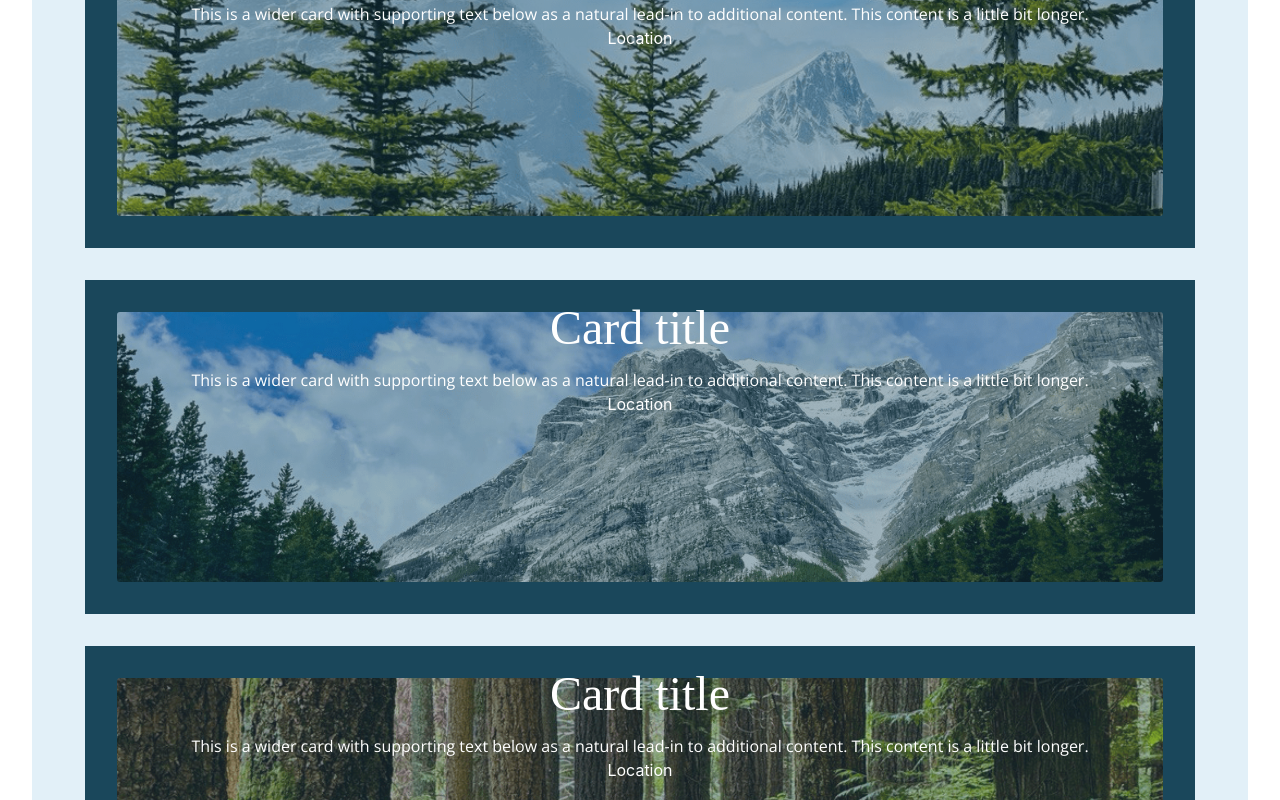
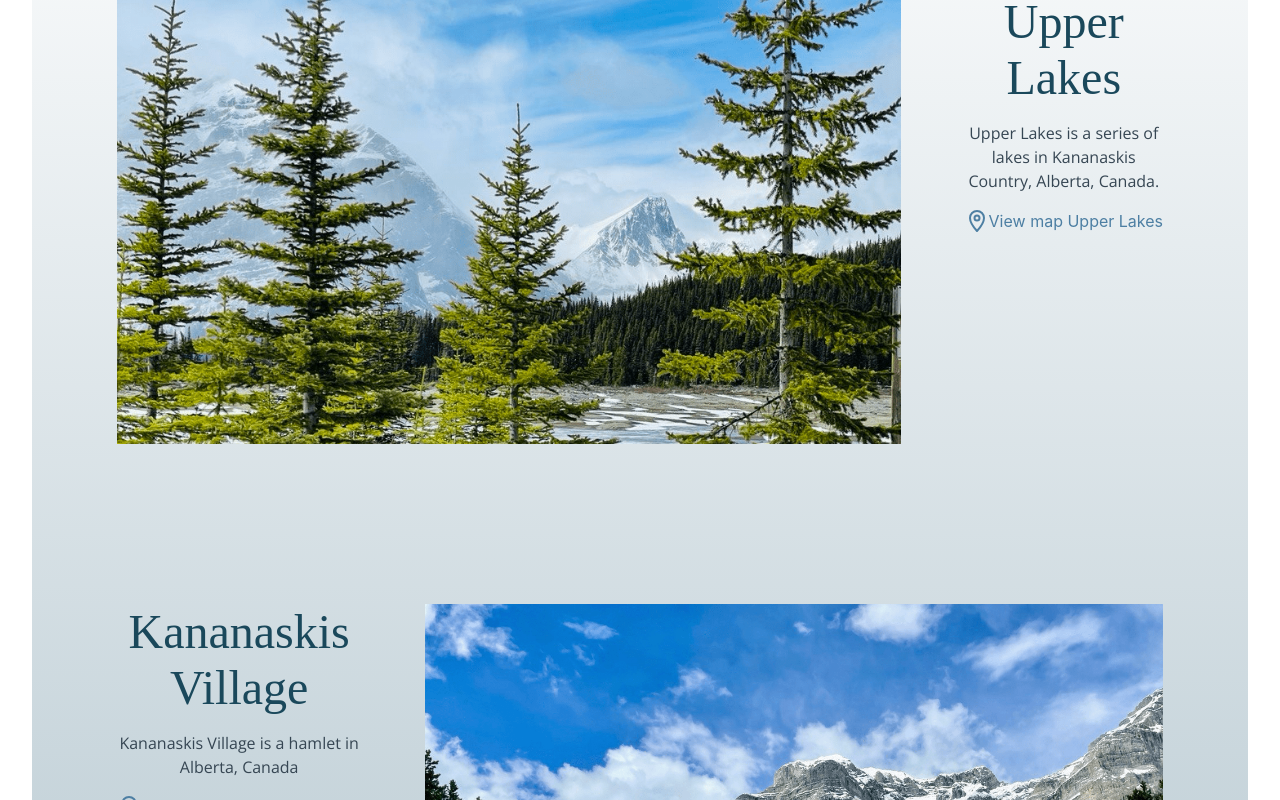
Before and after one commit to TakeFives/MapMyPlaces, a React (Vite) app: page / in a window 1280 px wide. Shown: the part 1380-2180 px from the top of the page. Built offline with nearby package versions, Linux system fonts and the light colour scheme; a web font is replaced by a local one.

Commit message:
feat: add default places and refactored layout

```diff
--- a/src/App.jsx
+++ b/src/App.jsx
@@ -1,10 +1,18 @@
+import React, { useState } from "react";
 import "./App.css";
 import { MapContainer, TileLayer, Marker, Popup } from "react-leaflet";
+import data from "./data/data.json";
 
 function App() {
   // Default Map Position
   const position = [51.0447, -114.0719]; // Calgary, Alberta
+  const places = data.locations;
 
+  const [activeItemMapId, setActiveItemMapId] = useState(null);
+
+  const toggleShowMap = (id) => {
+    setActiveItemMapId((prevId) => (prevId === id ? null : id));
+  };
   return (
     <>
       {/* Header Section */}
@@ -16,7 +24,7 @@ function App() {
             </a>
 
             <button
-              class="navbar-toggler border-0 burger-menu"
+              className="navbar-toggler border-0 burger-menu"
               type="button"
               data-bs-toggle="collapse"
               data-bs-target="#navbarNav"
@@ -24,9 +32,9 @@ function App() {
               aria-expanded="false"
               aria-label="Toggle navigation"
             >
-              <span class="burger-menu__first-line"></span>
-              <span class="burger-menu__second-line"></span>
-              <span class="burger-menu__third-line"></span>
+              <span className="burger-menu__first-line"></span>
+              <span className="burger-menu__second-line"></span>
+              <span className="burger-menu__third-line"></span>
             </button>
 
             <div
@@ -103,64 +111,54 @@ function App() {
       </section>
 
       {/* Places List Section */}
-      <section id="places" className="bg-light py-5">
+      <section id="places" className="bg-light places-container py-5">
         <div className="container">
-          <h2 className="text-center mb-4">Saved Places</h2>
+          <h2 className="text-center mb-5">Saved Places</h2>
 
-          <div className="flex cards-container">
-            {/* Card 1 */}
-            <div class="card bg-dark text-white">
-              <img
-                class="card-img"
-                src="src/assets/images/featured-image-1.png"
-                alt="Card image"
-              />
-              <div class="card-img-overlay">
-                <h3 class="card-title text-white">Card title</h3>
-                <p class="card-text text-white">
-                  This is a wider card with supporting text below as a natural
-                  lead-in to additional content. This content is a little bit
-                  longer.
-                </p>
-                <span>Location</span>
-              </div>
-            </div>
+          <div className="flex cards-container pt-4 pb-4">
+            {places.map((item, index) => {
+              return (
+                <div
+                  className={`card flex-md-row flex-column-reverse ${
+                    index % 2 === 0 ? "" : "flex-md-row-reverse"
+                  }`}
+                  key={item.id}
+                >
+                  <div className="card__preview container-fliud">
+                    {activeItemMapId === item.id ? (
+                      <div className="card__map">
+                        <MapContainer
+                          center={item.coordinates} // Use item's coordinates
+                          zoom={13}
+                          className="leaflet-container"
+                        >
+                          <TileLayer url="https://{s}.tile.openstreetmap.org/{z}/{x}/{y}.png" />
+                          <Marker position={item.coordinates}>
+                            <Popup>{item.name} Location</Popup>
+                          </Marker>
+                        </MapContainer>
+                      </div>
+                    ) : (
+                      <div className="card__image">
+                        <img src={item.image} alt={item.name} />
+                      </div>
+                    )}
+                  </div>
 
-            {/* Card 2 */}
-            <div class="card bg-dark text-white">
-              <img
-                class="card-img"
-                src="src/assets/images/featured-image-2.png"
-                alt="Card image"
-              />
-              <div class="card-img-overlay">
-                <h3 class="card-title text-white">Card title</h3>
-                <p class="card-text text-white">
-                  This is a wider card with supporting text below as a natural
-                  lead-in to additional content. This content is a little bit
-                  longer.
-                </p>
-                <span>Location</span>
-              </div>
-            </div>
-
-            {/* Card 3 */}
-            <div class="card bg-dark text-white">
-              <img
-                class="card-img"
-                src="src/assets/images/featured-image-3.png"
-                alt="Card image"
-              />
-              <div class="card-img-overlay">
-                <h3 class="card-title text-white">Card title</h3>
-                <p class="card-text text-white">
-                  This is a wider card with supporting text below as a natural
-                  lead-in to additional content. This content is a little bit
-                  longer.
-                </p>
-                <span>Location</span>
-              </div>
-            </div>
+                  <div className="card__description">
+                    <h3 className="card__title">{item.name}</h3>
+                    <p className="card__text">{item.description}</p>
+                    <button
+                      type="button"
+                      className="btn card__location-btn"
+                      onClick={() => toggleShowMap(item.id)}
+                    >
+                      View map {item.name}
+                    </button>
+                  </div>
+                </div>
+              );
+            })}
           </div>
         </div>
       </section>
--- a/src/css/components/cards.css
+++ b/src/css/components/cards.css
@@ -1,26 +1,69 @@
-.cards-container{
-    display: flex;
-    flex-direction: column;
-    gap: 2rem;
+.cards-container {
+  display: flex;
+  flex-direction: column;
+  gap: 6rem;
 }
-.card{
-    border:none;
-    border-radius: 0 !important;
-    overflow: hidden;
+
+.card {
+  border: none;
+  border-radius: 0 !important;
+  overflow: hidden;
+  background-color: transparent;
+  justify-content: space-between;
+  gap: 4rem;
 }
-.card-img{
-    max-height: 16.875rem;
-    object-fit: cover;
-    transition: max-height 0.5s ease-in-out;
+
+.card__description {
+  flex: 1;
+  display: flex;
+  flex-direction: column;
+  gap: 1rem;
 }
-.card:hover .card-img{
-    max-height: 29.375rem;
+
+.card__location-btn {
+  background-color: transparent;
+  padding: 0 0 0 1.5rem;
+  border: none;
+  color: var(--clr-bg-link-dark);
+  position: relative;
+  align-self: flex-start;
 }
-.card-img-overlay{
-    background-color: var(--clr-bg-play-outer-transparent);
-    transition: background-color 0.5s ease-in-out;
 
+.card__location-btn::before {
+  content: "";
+  display: inline-block;
+  width: 1.5rem;
+  height: 1.5rem;
+  background-image: url(../../assets/icons/icon-location.svg);
+  background-size: contain;
+  background-repeat: no-repeat;
+  position: absolute;
+  left: 0;
 }
-.card-img-overlay:hover{
-    background-color: transparent;
+
+.card__preview {
+  padding: 0;
+  width: 100%;
+  height: 28.125rem;
 }
+
+.card__map {
+  width: 100%;
+  height: 100%;
+}
+
+.card__image {
+  width: 100%;
+  height: 100%;
+}
+
+.card__map .leaflet-container {
+  width: 100%;
+  height: 100%;
+}
+
+.card__image img {
+  width: 100%;
+  height: 100%;
+  object-fit: cover;
+}
--- /dev/null
+++ b/src/css/components/places.css
@@ -0,0 +1,3 @@
+.places-container{
+    background: linear-gradient(180deg, var(--clr-bg-light) 0%, var(--clr-bg-play-outer-transparent) 100%);
+}
--- a/src/css/globals/breakpoints.css
+++ b/src/css/globals/breakpoints.css
@@ -0,0 +1,8 @@
+:root {
+    --breakpoint-xxs: 35.9375rem; /* 575px */
+    --breakpoint-xs: 37.5rem; /* 600px */
+    --breakpoint-sm: 37.5rem; /* 600px */
+    --breakpoint-md: 48rem;   /* 768px */
+    --breakpoint-lg: 62rem;   /* 992px */
+    --breakpoint-xl: 75rem;   /* 1200px */
+}
--- a/src/css/globals/colors.css
+++ b/src/css/globals/colors.css
@@ -17,6 +17,7 @@ Sage (8F9E79) → Neutral text or subtle accents */
   --clr-bg-play-outer-transparent: hsla(198, 56%, 23%, 0.4);
 
   --clr-bg-link: hsl(0, 0%, 100%);
+  --clr-bg-link-dark: hsl(205, 36%, 47%);
   --clr-bg-link-hover: hsl(205, 36%, 47%);
   --clr-bg-link-hover-light: hsl(72, 79%, 40%);
 
--- a/src/css/globals/reset.css
+++ b/src/css/globals/reset.css
@@ -65,3 +65,16 @@ textarea,
 select {
   font: inherit;
 }
+
+button {
+  background: transparent;
+  border: none;
+  cursor: pointer;
+}
+
+button:focus,
+.btn:focus {
+  border: none;
+  outline: none;
+  box-shadow: none;
+}
--- /dev/null
+++ b/src/data/data.json
@@ -0,0 +1,27 @@
+{
+  "locations": [
+    {
+      "id": 101,
+      "name": "Upper Lakes",
+      "description": "Upper Lakes is a series of lakes in Kananaskis Country, Alberta, Canada.",
+      "coordinates": [50.61806, -115.15417],
+      "image": "src/assets/images/featured-image-1.png"
+    },
+    {
+      "id": 102,
+      "name": "Kananaskis Village",
+      "description": "Kananaskis Village is a hamlet in Alberta, Canada",
+      "coordinates": [50.91821763082453, -115.13966147727882],
+
+      "image": "src/assets/images/featured-image-2.png"
+    },
+    {
+      "id": 103,
+      "name": "Cypress Waterfall trail",
+      "description": "Vancouver rainforest trail to waterfall, British Columbia, Canada.",
+      "coordinates": [49.36007830188037, -123.2354948889236],
+
+      "image": "src/assets/images/featured-image-3.png"
+    }
+  ]
+}
--- a/src/index.css
+++ b/src/index.css
@@ -1,4 +1,5 @@
 @import '/src/css/globals/reset.css';
+@import '/src/css/globals/breakpoints.css';
 @import '/src/css/globals/typography.css';
 @import '/src/css/globals/colors.css';
 @import '/src/css/globals/global.css';
@@ -7,4 +8,5 @@
 @import '/src/css/components/hero-layout.css';
 @import '/src/css/components/hero.css';
 @import '/src/css/components/map.css';
+@import '/src/css/components/places.css';
 @import '/src/css/components/cards.css';
```
Also changed, not shown: src/assets/icons/icon-location.svg (added).
